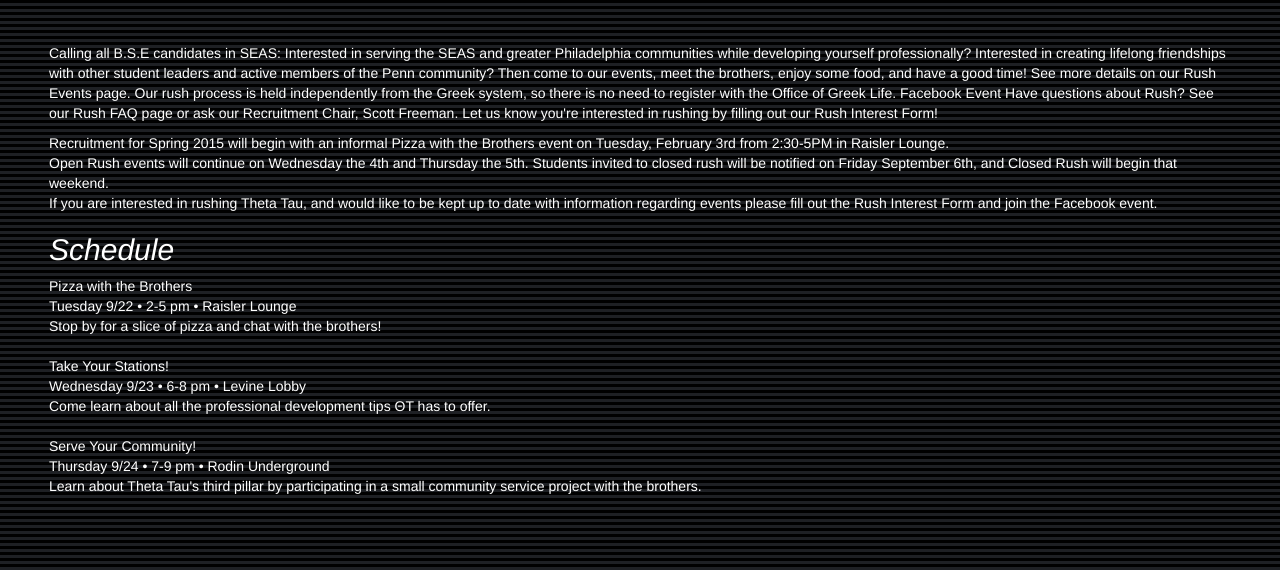
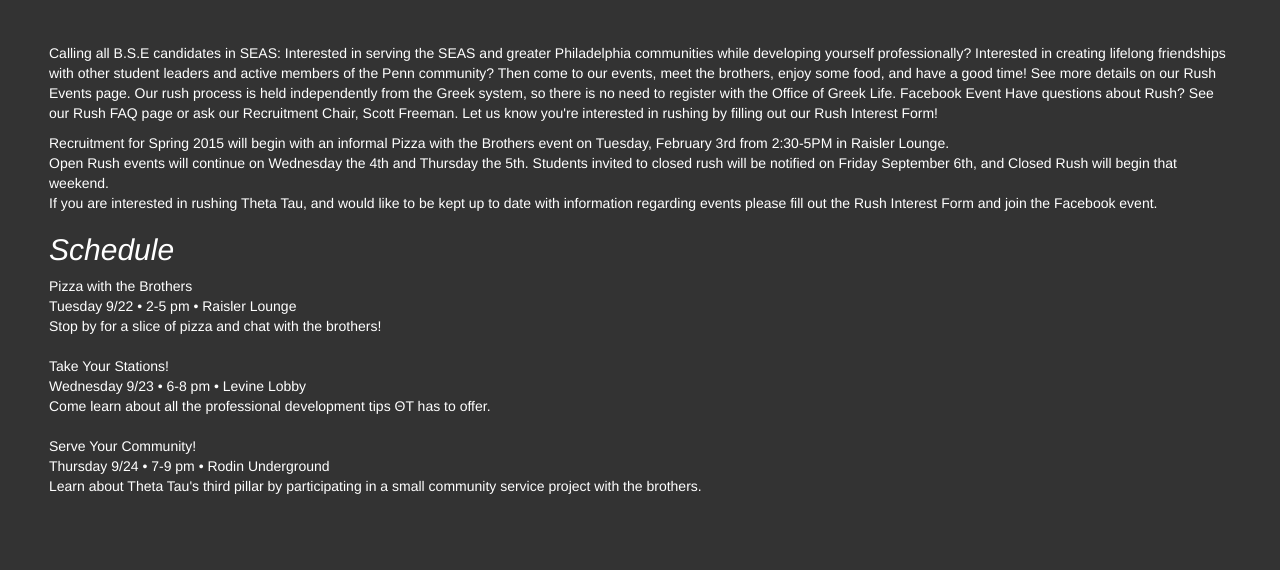
Before and after one commit to pbatterman/pbatterman.github.io, a PHP site: page /rush.html in a window 1280 px wide. Shown: the part 321-891 px from the top of the page. Run offline with PHP 8.4, Linux system fonts and the light colour scheme; some libraries are stand-ins or nearby versions.

Commit message:
bg color change

```diff
--- a/css/new_style.css
+++ b/css/new_style.css
@@ -1,9 +1,9 @@
 body {
-	background-color: #000000;
+	background-color: #333333;
 	text-align: center;
 	color: #fff;
 	font-family: "proxima nova", Helvetica, sans-serif;
-	background-image: url('../assets/line_bg_black.png');
+	/*background-image: url('../assets/line_bg_black.png');*/
 	width: 100%;
 	overflow-x: hidden;
 
```
